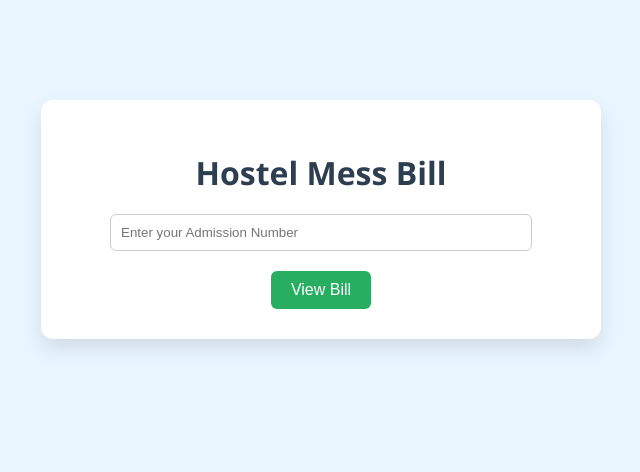
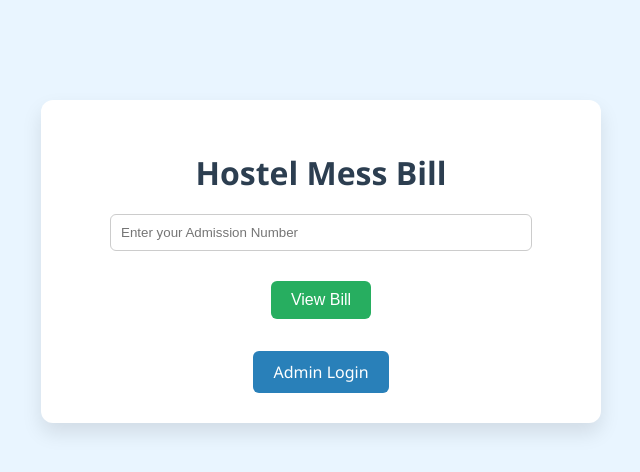
Before and after one commit to Fatimahanna/mess_bill_site, a Flask app: page / in a window 1280 px wide. Shown: the top 472 px of the page, without its empty margins (319-959 px from the left). Run offline with Flask 3, Linux system fonts and the light colour scheme.

Commit message:
Added admin login button to homepage

```diff
--- a/templates/index.html
+++ b/templates/index.html
@@ -32,7 +32,7 @@
       margin-bottom: 20px;
     }
 
-    button {
+    button, .admin-btn {
       padding: 10px 20px;
       background-color: #27ae60;
       color: white;
@@ -40,10 +40,21 @@
       border-radius: 6px;
       font-size: 16px;
       cursor: pointer;
+      margin-top: 10px;
     }
 
-    button:hover {
+    button:hover, .admin-btn:hover {
       background-color: #1e8449;
+    }
+
+    .admin-btn {
+      display: inline-block;
+      background-color: #2980b9;
+      text-decoration: none;
+    }
+
+    .admin-btn:hover {
+      background-color: #21618c;
     }
   </style>
 </head>
@@ -55,6 +66,8 @@
       <br>
       <button type="submit">View Bill</button>
     </form>
+    <br>
+    <a href="/login" class="admin-btn">Admin Login</a>
   </div>
 </body>
 </html>
```
